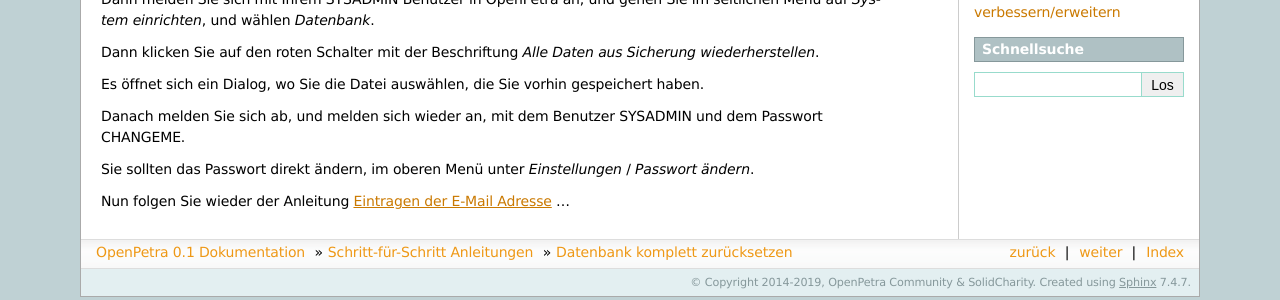
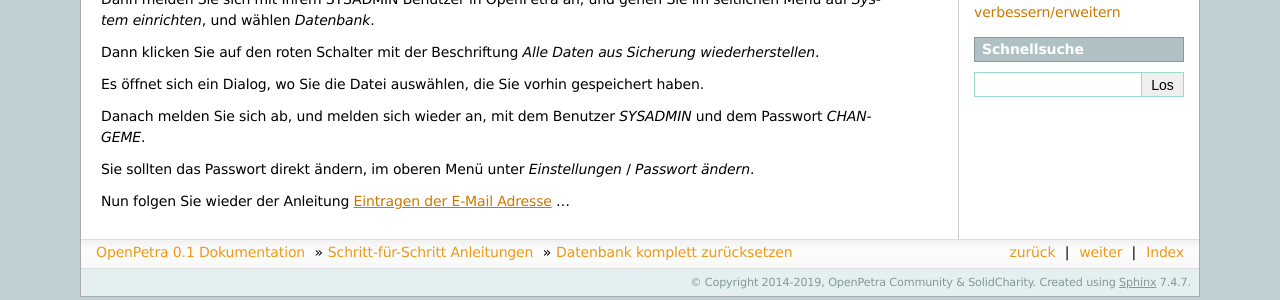
Before and after one commit to openpetra/openpetra-docs-de, a Sphinx documentation site: the page built from source/howtos/reset-database.rst, in a window 1280 px wide. Shown: the part 321-621 px from the top of the page. Built offline with Sphinx 7.4.7, drawn with Linux system fonts in a browser that asks for light colours.

Commit message:
small fix

```diff
--- a/source/howtos/reset-database.rst
+++ b/source/howtos/reset-database.rst
@@ -19,7 +19,7 @@ Dann klicken Sie auf den roten Schalter mit der Beschriftung *Alle Daten aus Sic
 
 Es öffnet sich ein Dialog, wo Sie die Datei auswählen, die Sie vorhin gespeichert haben.
 
-Danach melden Sie sich ab, und melden sich wieder an, mit dem Benutzer SYSADMIN und dem Passwort CHANGEME.
+Danach melden Sie sich ab, und melden sich wieder an, mit dem Benutzer *SYSADMIN* und dem Passwort *CHANGEME*.
 
 Sie sollten das Passwort direkt ändern, im oberen Menü unter *Einstellungen* / *Passwort ändern*.
 
```
